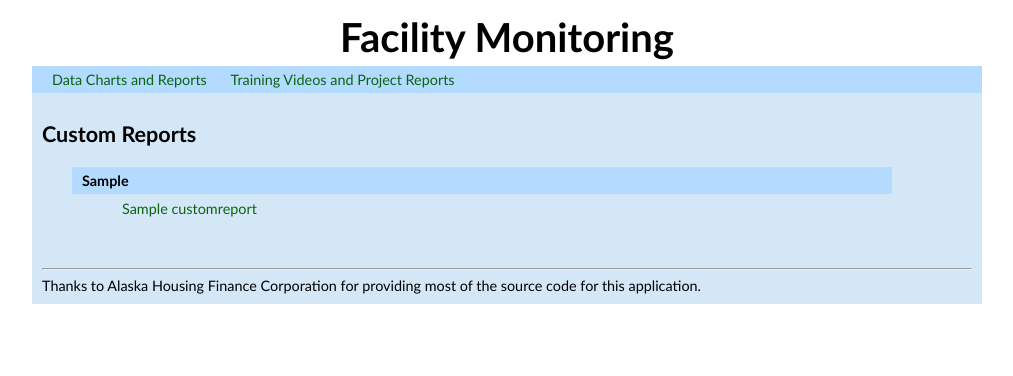
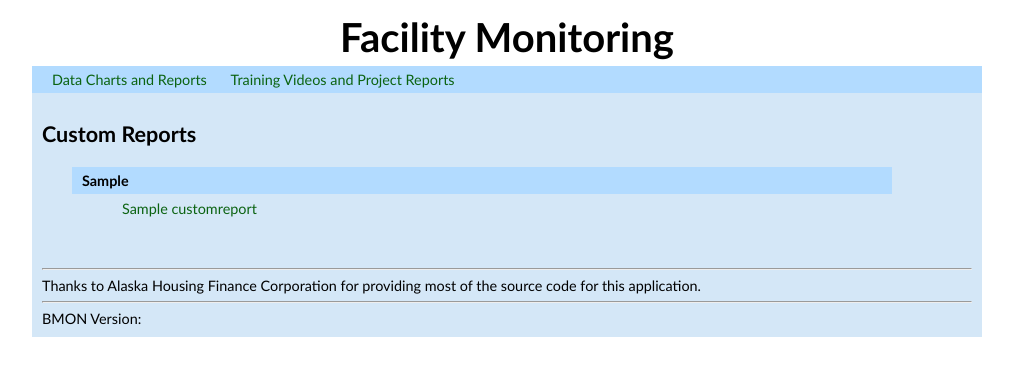
Before and after one commit to alanmitchell/bmon, a Django app: page /custom-reports/ in a window 1280 px wide. Shown: the top 376 px of the page, without its empty margins (133-1146 px from the left). Run offline with Django 3.2, Linux system fonts and the light colour scheme; tables that the repository leaves empty hold one stand-in row (values such as "Sample post"); parts of the project's set-up code (start-up, migrations or seed data) failed here and were passed over; some libraries are stand-ins or nearby versions.

Commit message:
Better formatting of version string.

```diff
--- a/bmsapp/templates/bmsapp/base.html
+++ b/bmsapp/templates/bmsapp/base.html
@@ -35,8 +35,10 @@
                 <h1>{% block title %}{% endblock %}</h1>
                 {% block content %}{% endblock %}
                 <p style="clear: both">&nbsp;</p>
-                <hr>
+                <hr />
                 <div id="footer">{{ bmsapp_footer|safe }}</div>
+                <hr />
+                <div>BMON Version: {{ version_date }}</div>
             </div>
 
         </div>
--- a/bmsapp/view_util.py
+++ b/bmsapp/view_util.py
@@ -322,6 +322,7 @@
     """
     ver_date = ''
     try:
+        # Need to move into directory where this code is located to execute Git command
         dir_git = os.path.dirname(__file__)
         result = check_output('cd %s; git log -n1' % dir_git, shell=True)
         for lin in result.splitlines():
--- a/bmsapp/views.py
+++ b/bmsapp/views.py
@@ -27,9 +27,9 @@
 
 TMPL_CONTEXT = {'bmsapp_title_text': getattr(settings, 'BMSAPP_TITLE_TEXT', 'Facility Monitoring'),
                 'bmsapp_header': getattr(settings, 'BMSAPP_HEADER', 'Facility Monitoring'),
-                'bmsapp_footer': getattr(settings, 'BMSAPP_FOOTER',
-                                         'Thanks to Alaska Housing Finance Corporation for providing most of the source code for this application.') + '<br>' + view_util.version_date_string(),
+                'bmsapp_footer': getattr(settings, 'BMSAPP_FOOTER', 'Thanks to Alaska Housing Finance Corporation for providing most of the source code for this application.'),
                 'bmsapp_nav_links': getattr(settings, 'BMSAPP_NAV_LINKS', DEFAULT_NAV_LINKS),
+                'version_date': view_util.version_date_string(),
                }
 
 def base_context():
```
